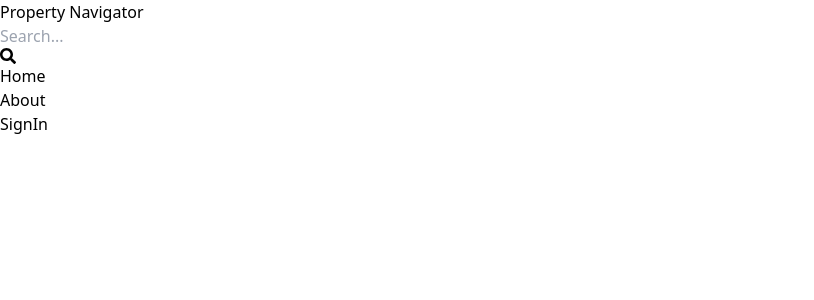
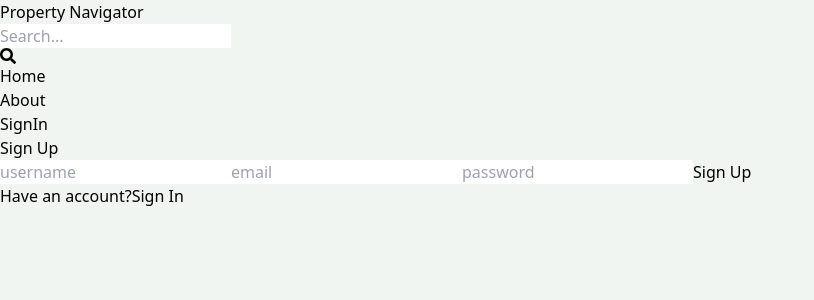
Before and after one commit to musharraf07/PropertyNavigator, a React (Vite) app in the folder Client/: page /sign-up in a window 1280 px wide. Shown: the top 300 px of the page, without its empty margins (0-814 px from the left). Built offline with nearby package versions, Linux system fonts and the light colour scheme.

Commit message:
sign up ui created

```diff
--- a/Client/src/App.jsx
+++ b/Client/src/App.jsx
@@ -1,20 +1,20 @@
-import React from 'react';
-import { BrowserRouter, Route, Routes } from 'react-router-dom';
-import Home from './pages/Home';
-import LoginIn from './pages/loginin';
-import SignUp from './pages/SignUp';
-import Profile from './pages/Profile';
-import About from './pages/about';
-import Header from './components/Header';
+import React from "react";
+import { BrowserRouter, Route, Routes } from "react-router-dom";
+import Home from "./pages/Home";
+import LoginIn from "./pages/loginin";
+import SignUp from "./pages/SignUp";
+import Profile from "./pages/Profile";
+import About from "./pages/about";
+import Header from "./components/Header";
 
 export default function App() {
   return (
     <BrowserRouter>
-    <Header/>
+      <Header />
       <Routes>
         <Route path="/" element={<Home />} />
         <Route path="/sign-in" element={<LoginIn />} />
-        <Route path="/sign-out" element={<SignUp />} />
+        <Route path="/sign-up" element={<SignUp />} />
         <Route path="/about" element={<About />} />
         <Route path="/profile" element={<Profile />} />
       </Routes>
--- a/Client/src/index.css
+++ b/Client/src/index.css
@@ -1,3 +1,7 @@
 @tailwind base;
 @tailwind components;
 @tailwind utilities;
+
+body {
+  background-color: rgba(241, 245, 241);
+}
--- a/Client/src/pages/SignUp.jsx
+++ b/Client/src/pages/SignUp.jsx
@@ -1,9 +1,44 @@
-import React from 'react'
+import React from "react";
+import { Link } from "react-router-dom";
 
 export default function SignUp() {
   return (
-    <div>
-      SignUp
+    <div className="p-3 max-w-lg mx-auto">
+      <h1 className="text-3xl text-center font-semibold my-7">Sign Up</h1>
+      <form className="flex flex-col gap-4">
+        <input
+          type="text"
+          placeholder="username"
+          className="border p-3 rounded-lg"
+          id="username"
+        />
+        <input
+          type="email"
+          placeholder="email"
+          className="border p-3 rounded-lg"
+          id="email"
+        />
+        <input
+          type="password"
+          placeholder="password"
+          className="border p-3 rounded-lg"
+          id="password"
+        />
+        <button
+          className="bg-slate-700 text-white p-3 rounded-lg
+        uppercase hover:opacity-95 "
+        >
+          Sign Up
+        </button>
+      </form>
+      <div className="flex gap-2 mt-5">
+        <p>
+          Have an account?
+          <Link to={"/sign-in"}>
+            <span className="text-blue-700">Sign In</span>
+          </Link>
+        </p>
+      </div>
     </div>
-  )
+  );
 }
```
Also changed, not shown: 2 other files (tests, documents, lock files or other folders).
